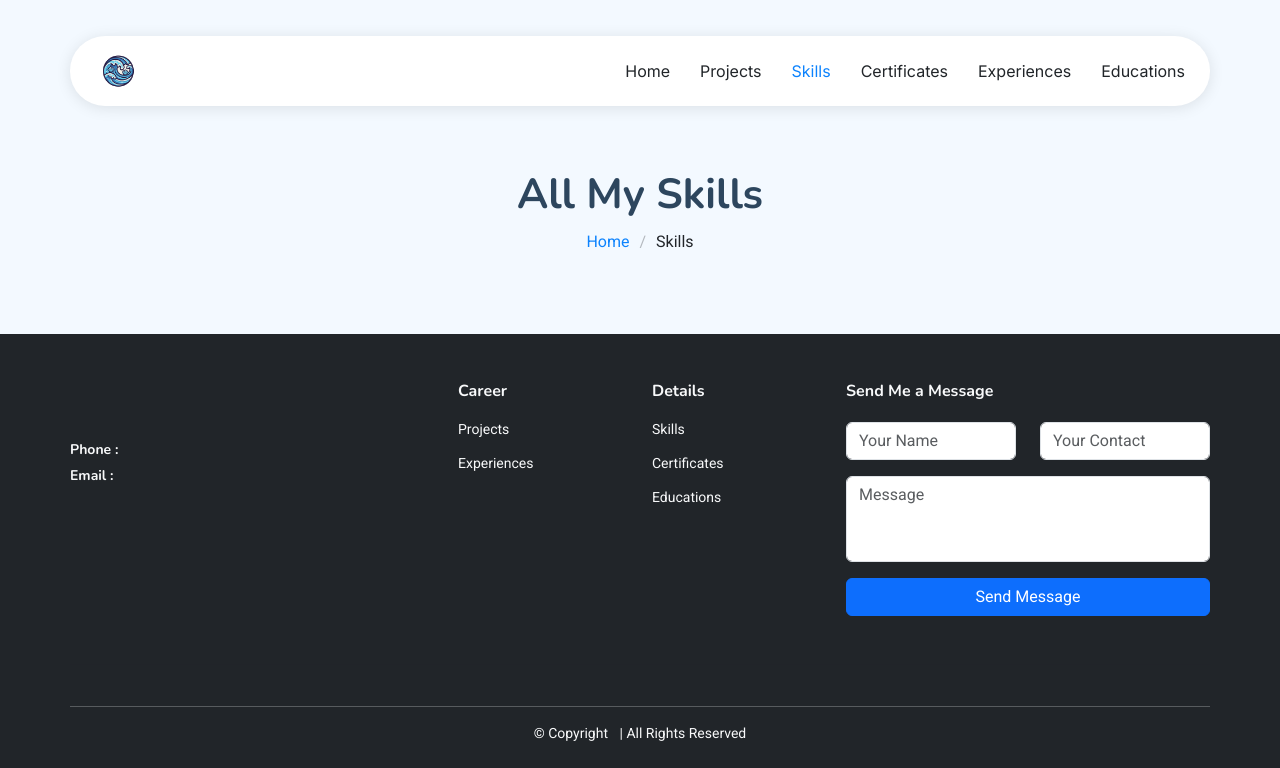
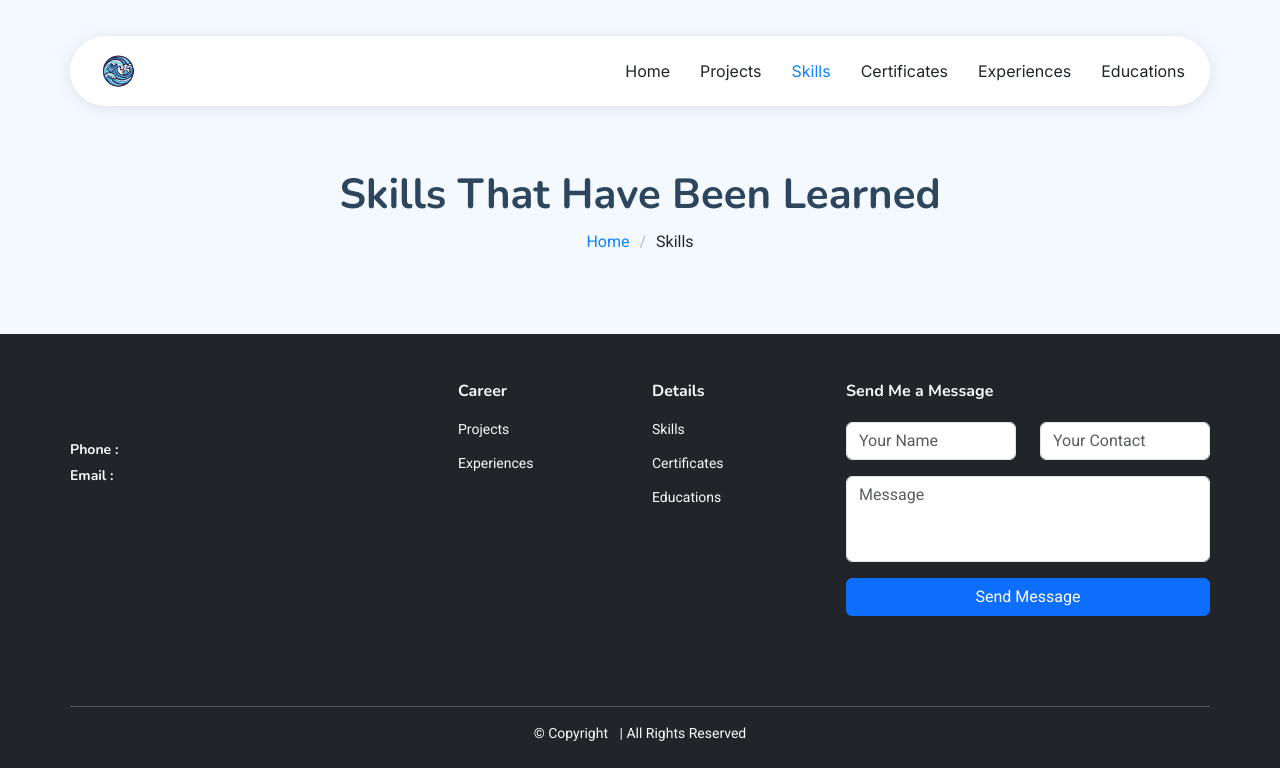
Before and after one commit to kucingcoder/kudongo, a Laravel app: page /skills in a window 1280 px wide. Shown: the top 768 px of the page. Run offline with Laravel 12, Linux system fonts and the light colour scheme; data that the repository does not hold is empty.

Commit message:
Change text

```diff
--- a/resources/views/Skills.blade.php
+++ b/resources/views/Skills.blade.php
@@ -75,7 +75,7 @@
 
 <div class="page-title light-background">
     <div class="container">
-        <h1>All My Skills</h1>
+        <h1>Skills That Have Been Learned</h1>
         <nav class="breadcrumbs">
             <ol>
                 <li><a href="{{ route('home') }}">Home</a></li>
```
